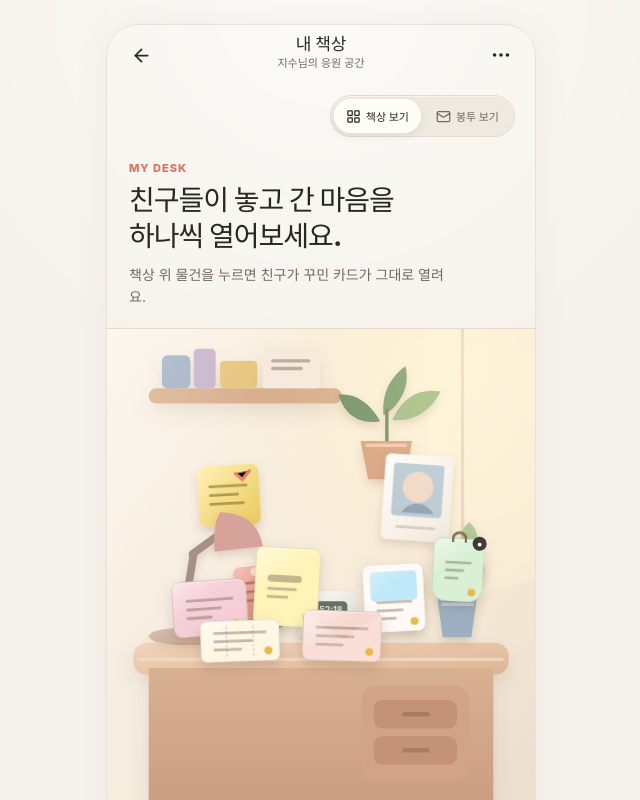
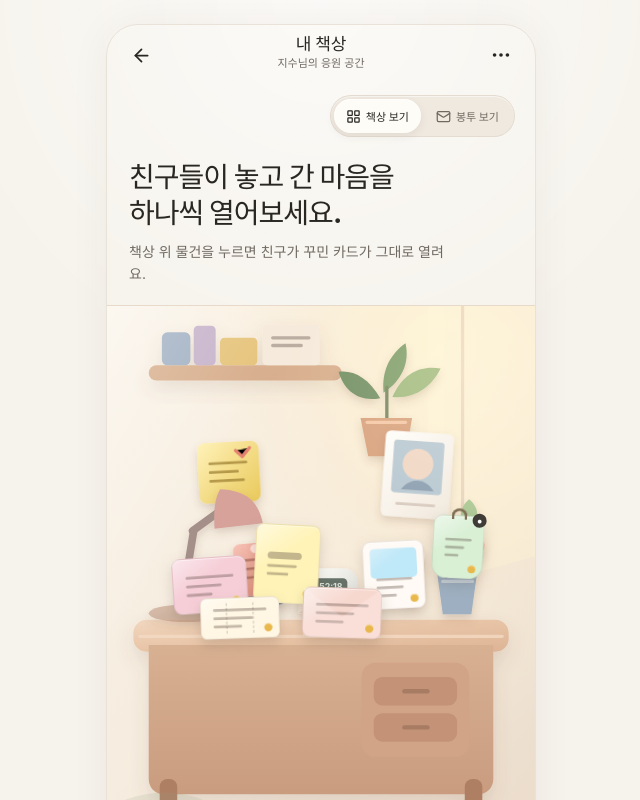
Before and after one commit to Likelion-Yonsei-14th/14-DEMODAY-FRONTEND-CHAK, a React (Vite) app: page /prototype/my/desk in a window 1280 px wide. Shown: the top 800 px of the page, without its empty margins (319-959 px from the left). Built offline with nearby package versions, Linux system fonts and the light colour scheme; a web font is replaced by a local one.

Commit message:
polish: remove decorative English labels

```diff
--- a/src/features/owner/OwnerDeskPage.tsx
+++ b/src/features/owner/OwnerDeskPage.tsx
@@ -74,7 +74,6 @@ export function OwnerDeskPage() {
         </section>
 
         <section className="owner-desk__intro">
-          <p className="owner-desk__eyebrow">MY DESK</p>
           <h2>
             친구들이 놓고 간 마음을
             <br />
```
